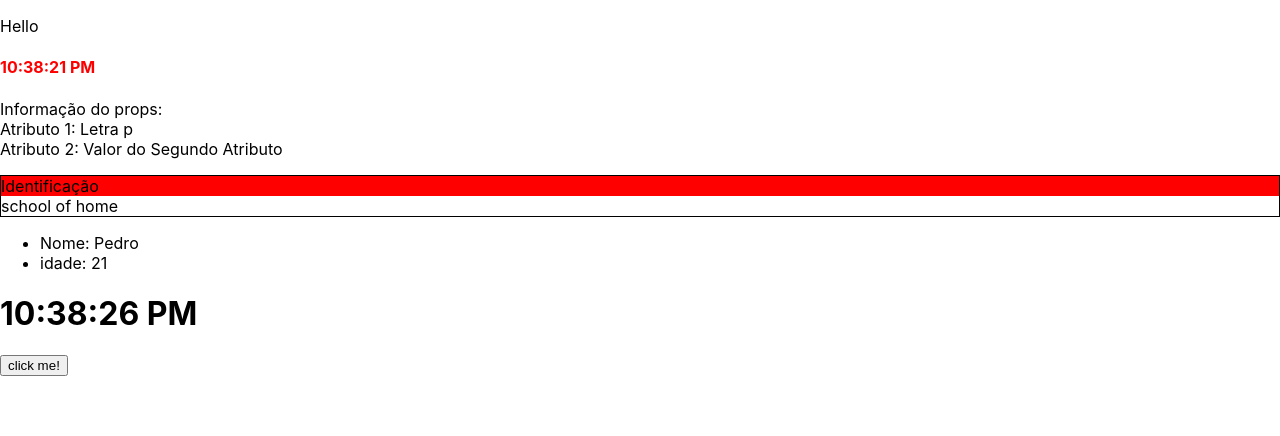
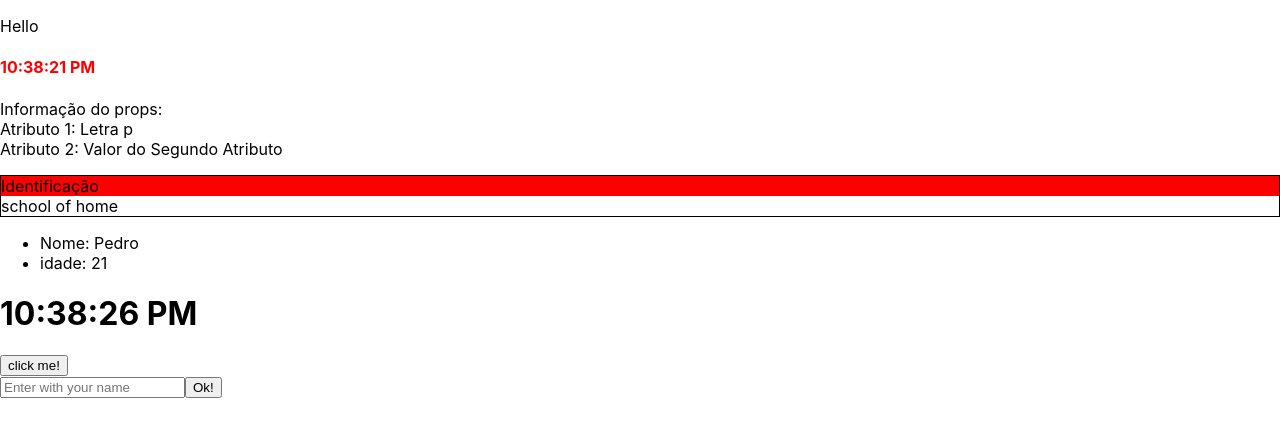
Before and after one commit to AntonioJrSK8/ReactRev2, a React (Create React App) app: page / in a window 1280 px wide. Shown: the top 436 px of the page. Built offline with nearby package versions, Linux system fonts and the light colour scheme.

Commit message:
Praticando eventos usando oneway bind

```diff
--- a/src/index.js
+++ b/src/index.js
@@ -10,6 +10,7 @@ import Props from './props/Props';
 import State from './state/state';
 import Ciclolife from './ciclolife/ciclo';
 import BtnEvento from './eventos/evento';
+import OneWay from './oneway/oneway';
 
 ReactDOM.render(
   <React.StrictMode>
@@ -19,6 +20,7 @@ ReactDOM.render(
     <State />
     <Ciclolife />
     <BtnEvento />
+    <OneWay />
   </React.StrictMode>,
 
   document.getElementById('root')
--- /dev/null
+++ b/src/oneway/oneway.js
@@ -0,0 +1,47 @@
+import React, { Component } from 'react';
+
+class OneWay extends Component {
+  constructor(props) {
+    super(props);
+    this.state = {
+      name: "",
+      date: []
+    };
+  }
+
+  handleChange = event => {
+    this.setState({
+      //desta forma usamos o mesmo tag se uso do state
+      [event.target.name]: event.target.value
+
+      //com uso do state buscando valor do tag
+      //name : event.target.value
+    });
+
+    console.log("state :", this.state);
+  };
+
+  insertDate = (event) => {
+    this.state.date.push(this.state.name);
+    console.log(this.state);
+  };
+
+  render() {
+    return (
+      <div>
+        <input
+          type="text"
+          onChange={this.handleChange}
+          name="name"
+          id="name"
+          placeholder="Enter with your name"
+        />
+        <button type="button" onClick={this.insertDate}>
+          Ok!
+        </button>
+      </div>
+    );
+  }
+}
+
+export default OneWay;
```
